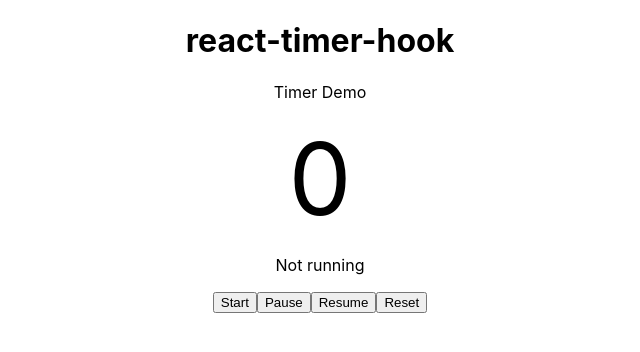
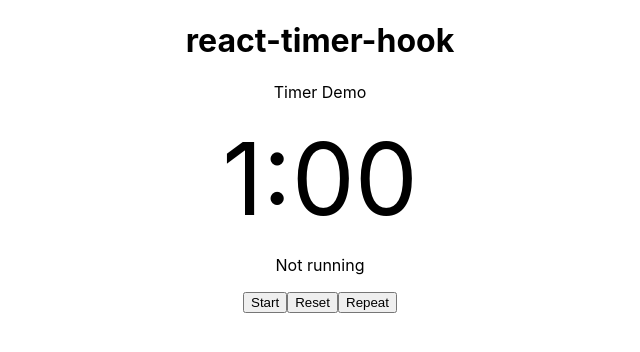
Before and after one commit to Project-Apoikia-Companion-App/companion-app-fe, a React (Create React App) app in the folder companion/: page / in a window 1280 px wide. Shown: the top 352 px of the page, without its empty margins (320-960 px from the left). Built offline with nearby package versions, Linux system fonts and the light colour scheme.

Commit message:
adjusted rendering of timer for certain time intervals

```diff
--- a/companion/src/App.js
+++ b/companion/src/App.js
@@ -4,10 +4,10 @@ import Timer from "./components/Timer"
 
 function App() {
   const time = new Date();
-  time.setSeconds(time.getSeconds());
+  time.setSeconds(time.getSeconds() + 60);
   return (
     <div>
-      <Timer expiryTimestamp={time} />
+      <Timer expiryTimestamp={time} autoStart={false} />
     </div>
   );
 }
--- a/companion/src/components/Timer.js
+++ b/companion/src/components/Timer.js
@@ -1,16 +1,32 @@
-import React from "react";
+import React, { useState } from "react";
 import { useTimer } from "react-timer-hook";
 
-const Timer = ({ expiryTimestamp }) => {
+const Timer = ({ expiryTimestamp, autoStart }) => {
     const {
         seconds,
         minutes,
         isRunning,
         start,
-        pause,
-        resume,
         restart,
-    } = useTimer({ expiryTimestamp, onExpire: () => console.warn('onExpire called') });
+    } = useTimer({ expiryTimestamp, autoStart, onExpire: () => console.warn('onExpire called') });
+
+    const [repeatFlag, setRepeatFlag] = useState(false);
+
+    const repeat = () => {
+
+    }
+
+    const addTen = () => {
+        expiryTimestamp += 10;
+    }
+
+    const addFifteen = () => {
+        expiryTimestamp += 15;
+    }
+
+    const addThirty = () => {
+        expiryTimestamp += 30;
+    }
 
     return (
         <div style={{ textAlign: 'center' }}>
@@ -18,18 +34,17 @@ const Timer = ({ expiryTimestamp }) => {
             <p>Timer Demo</p>
             <div style={{ fontSize: '100px' }}>
                 {minutes > 0 && <span>{minutes}:</span>}
-                <span>{seconds}</span>
+                <span>{seconds.toString().padStart(2, "0")}</span>
             </div>
             <p>{isRunning ? 'Running' : 'Not running'}</p>
             <button onClick={start}>Start</button>
-            <button onClick={pause}>Pause</button>
-            <button onClick={resume}>Resume</button>
             <button onClick={() => {
                 // Restarts to 5 minutes timer
                 const time = new Date();
-                time.setSeconds(time.getSeconds() + 60);
-                restart(time)
+                time.setSeconds(time.getSeconds());
+                restart(time, false)
             }}>Reset</button>
+            <button onClick={repeat}>Repeat</button>
         </div>
     );
 };
```
